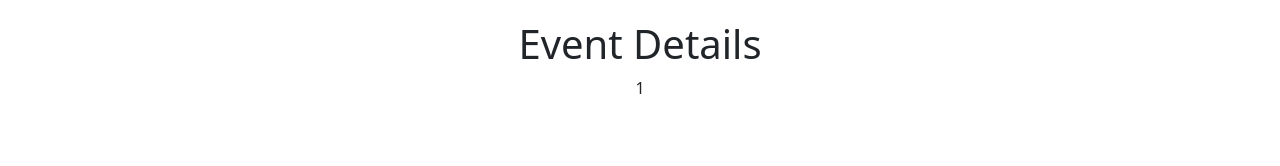
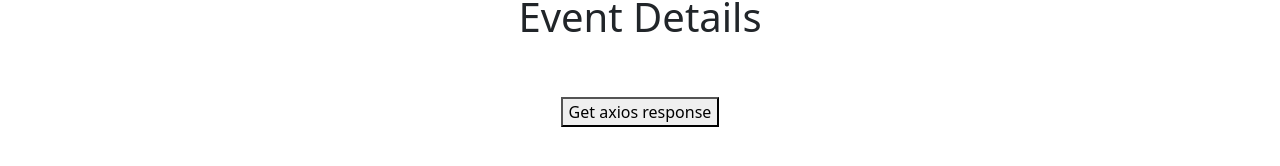
Before and after one commit to rachel-rebecca/project2-group1, a React (Create React App) app: page /details/1 in a window 1280 px wide. Shown: the part 340-506 px from the top of the page. Built offline with nearby package versions, Linux system fonts and the light colour scheme; no server answers.

Commit message:
EventDetails

```diff
--- a/src/components/EventDetails.tsx
+++ b/src/components/EventDetails.tsx
@@ -1,31 +1,24 @@
 import { useParams } from "react-router-dom";
-import {useEffect, useState} from "react";
-import {getEvent} from "../services/GetEvents";
+import { useEffect, useState } from "react";
+import getEvents, { getEvent } from "../services/GetEvents";
 import Event from "../models/Event";
 
+export default function EventDetails({ name, type, id, locale, dates }: Event) {
+  return (
+    <div className="container">
+      <h1>Event Details</h1>
+      <h2>{name}</h2>
+      <h3>{dates}</h3>
+      <p>{locale}</p>
+      <p>{type}</p>
 
-interface RouteParams {
-    id: string;
-
+      <button
+        onClick={() => {
+          getEvents();
+        }}
+      >
+        Get axios response
+      </button>
+    </div>
+  );
 }
-
-export default function EventDetails () {
-    const {id} = useParams<RouteParams>();
-    const[Id, setId] = useState();
-
-    const[event, setEvent] = useState<Event>()
-
-    useEffect(() => {
-        getEvent(id).then((data) => { setEvent(data) })
-    }, [setEvent]);
-
-    return (
-        <div className="container">
-            <h1>Event Details</h1>
-
-            {id}
-
-
-        </div>
-    )
-}
--- a/src/subcomponents/ResultRow.tsx
+++ b/src/subcomponents/ResultRow.tsx
@@ -23,8 +23,8 @@ export default function ResultRow({
 
   function handleClick() {
     history.push(`/details/${id}`);
+    <EventDetails name={name} />;
   }
-
 
   return (
     <Card className="card" style={{ width: "18rem" }}>
@@ -36,10 +36,7 @@ export default function ResultRow({
         <Card.Title onClick={handleClick} className="cardTitle">
           <p>{name}</p>
         </Card.Title>
-        <Card.Text className="cardDate">
-
-          {dates?.start.localDate}
-        </Card.Text>
+        <Card.Text className="cardDate">{dates?.start.localDate}</Card.Text>
         <button className="cardButton">Buy Tickets</button>
       </Card.Body>
     </Card>
```
